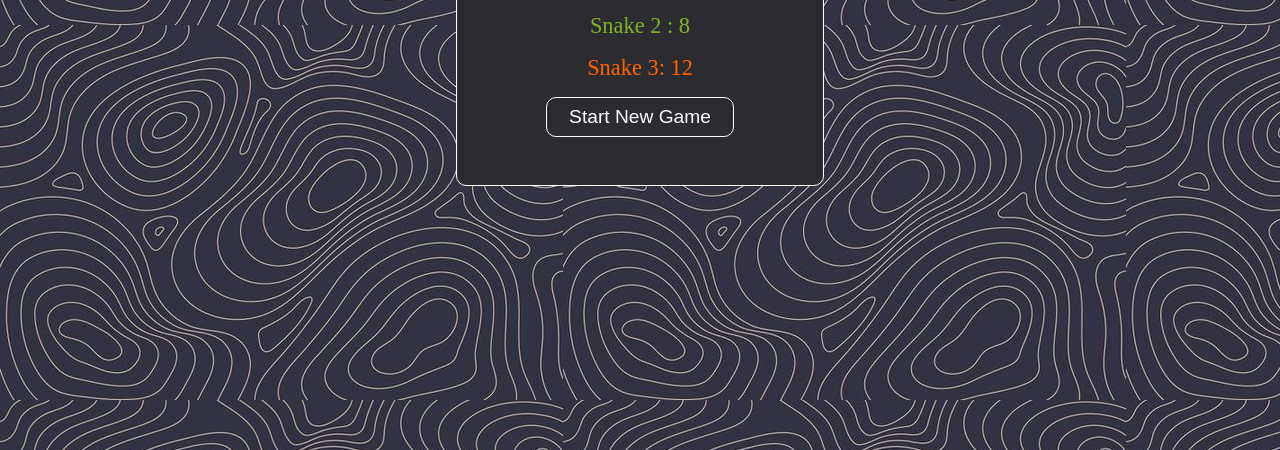
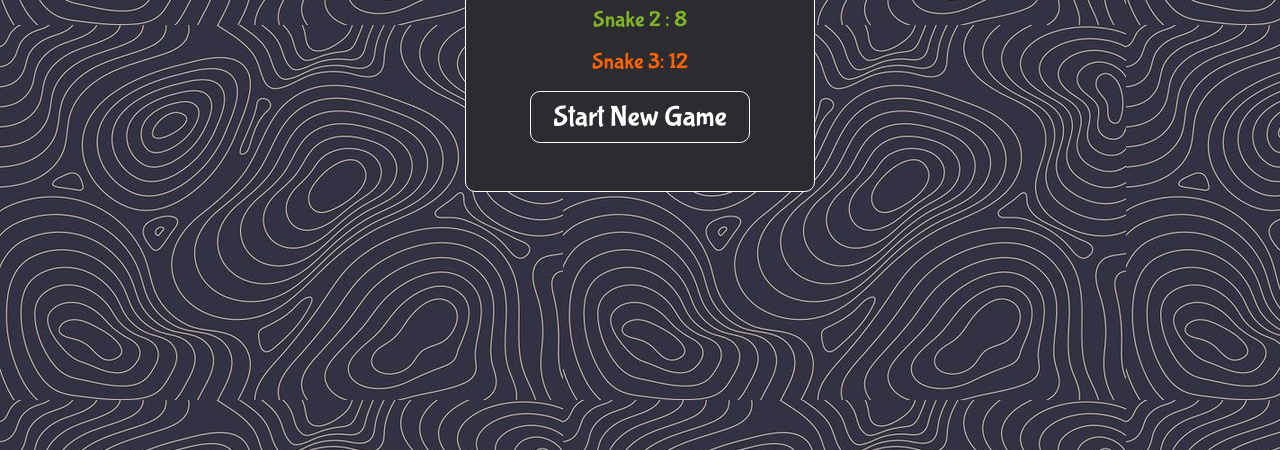
Before and after one commit to gdmgent-internet-of-things/final-project-snake-game_iot_ak_rk_rd, a plain HTML site: page html_css/game_over.html in a window 1280 px wide. Shown: the part 350-800 px from the top of the page. Drawn offline with Linux system fonts and the light colour scheme.

Commit message:
html bestanden

```diff
--- a/html_css/game_over.html
+++ b/html_css/game_over.html
@@ -1,12 +1,17 @@
 <!DOCTYPE html>
 <html lang="en">
+
 <head>
   <meta charset="UTF-8">
   <meta http-equiv="X-UA-Compatible" content="IE=edge">
   <meta name="viewport" content="width=device-width, initial-scale=1.0">
+  <link rel="preconnect" href="https://fonts.googleapis.com">
+  <link rel="preconnect" href="https://fonts.gstatic.com" crossorigin>
+  <link href="https://fonts.googleapis.com/css2?family=Bubblegum+Sans&display=swap" rel="stylesheet">
   <link rel="stylesheet" href="./main.css">
   <title>Snake Game</title>
 </head>
+
 <body>
   <section>
     <h1>Game Over</h1>
@@ -18,4 +23,5 @@
     <button class="button-start">Start New Game</button>
   </section>
 </body>
+
 </html>
--- a/html_css/main.css
+++ b/html_css/main.css
@@ -1,4 +1,5 @@
 html {
+  font-family: 'Bubblegum Sans', cursive;
   background-image: url("../images/background.jpg");
   margin: 0;
   padding: 0;
@@ -42,6 +43,7 @@ button {
   color: #fff;
   font-size: 1.2rem;
   transition: 0.3s;
+  font-family: 'Bubblegum Sans', cursive;
 }
 
 button:active {
@@ -107,6 +109,7 @@ label {
 .button-start {
   background-color: transparent;
   border: 1px solid #fff;
+  font-size: 1.8rem;
 }
 
 p {
```
Also changed, not shown: html_css/name_players.html (+6 -0 lines), html_css/start_scherm.html (+6 -0 lines).
